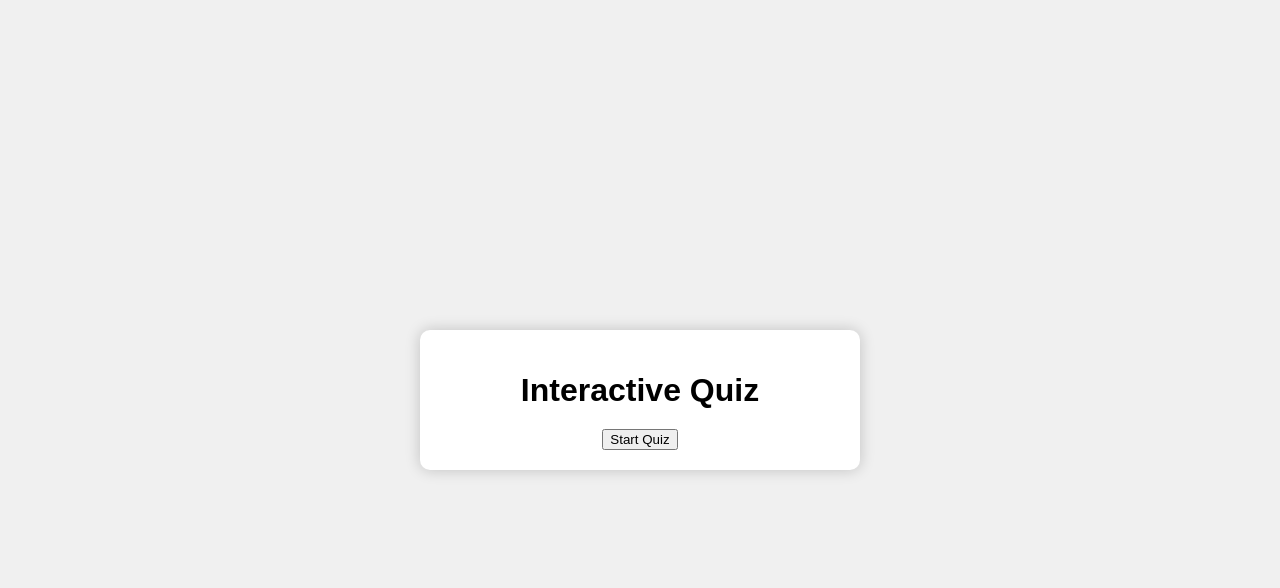
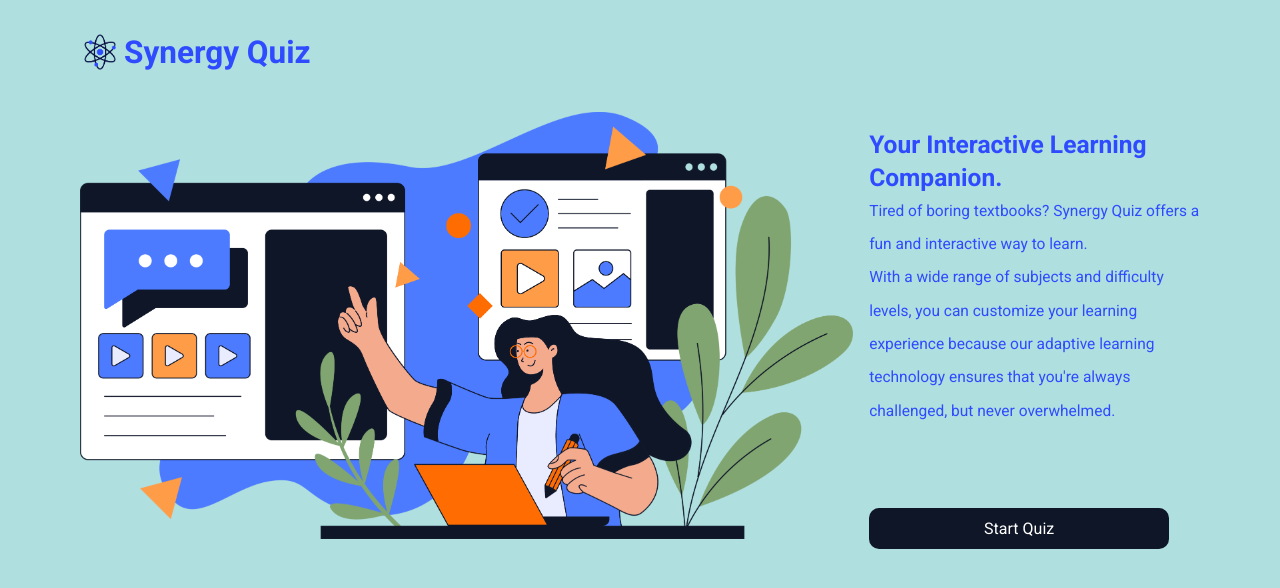
Before and after one commit to MIGHTYJNR/SynergyQuizProject, a plain HTML site: page index.html in a window 1280 px wide. Drawn offline with Linux system fonts and the light colour scheme.

Commit message:
HTML, QUIZ, & CSS
I have added a new html index file, moved the original contents in there to quiz file.
Styled the pages using css.

```diff
--- a/index.html
+++ b/index.html
@@ -3,44 +3,31 @@
 <head>
     <meta charset="UTF-8">
     <meta name="viewport" content="width=device-width, initial-scale=1.0">
-        <title>Synergy Quiz App</title>
     <link rel="stylesheet" href="style.css">
+    <link rel="preconnect" href="https://fonts.googleapis.com">
+    <link rel="preconnect" href="https://fonts.gstatic.com" crossorigin>
+    <link href="https://fonts.googleapis.com/css2?family=Poppins:ital,wght@0,100;0,200;0,300;0,400;0,500;0,600;0,700;0,800;0,900;1,100;1,200;1,300;1,400;1,500;1,600;1,700;1,800;1,900&family=Roboto:ital,wght@0,100;0,300;0,400;0,500;0,700;0,900;1,100;1,300;1,400;1,500;1,700;1,900&display=swap" rel="stylesheet">
+    <title>Synergy Quiz</title>
 </head>
 <body>
-        <div class="quiz-container">
-
-            <h1>Interactive Quiz</h1>
-
-            <div id="start-box">
-                <button id="start-button" onclick="startQuiz()">Start Quiz</button>
+    <header class="quiz-header">
+        <img src="assets/genetic-data-svgrepo-com.png" alt="logo">
+        <h2>Synergy Quiz</h2>
+    </header>
+    <main>
+        <div class="quiz-intro">
+            <img src="assets/vecteezy_online-education-concept-illustration-digital-classroom_10869731.png" alt="quiz">
+            <div class="quiz-intro-msg">
+                <h3>Your Interactive Learning Companion.</h3>
+                <p id="intro-msg">Tired of boring textbooks? Synergy Quiz offers a fun and interactive way to learn. <br> With a wide range of subjects and
+                difficulty levels, you can customize your learning experience because our adaptive learning technology ensures that
+                you're always challenged, but never overwhelmed.</p>
+                <a href="quiz.html" id="start-quiz" onclick="startQuiz()">
+                    Start Quiz
+                </a>
             </div>
-            <!-- I used most tags as placeholder, getting the value from the JS by calling the id,
-             for any improvements pls take note of the id -->
-            <div id="progress-bar">
-                <div id="progress"></div>
         </div>
-
-            <div id="question-box" style="display: none;">
-                <p id="question"></p>
-                <div id="answers">
-                    <button class="answer-button" onclick="selectAnswer(0)">Answer 1</button>
-                    <button class="answer-button" onclick="selectAnswer(1)">Answer 2</button>
-                    <button class="answer-button" onclick="selectAnswer(2)">Answer 3</button>
-                    <button class="answer-button" onclick="selectAnswer(3)">Answer 4</button>
-                </div>
-                <p id="feedback" style="margin-top: 10px;"></p>
-                <p id="timer">Time left: <span id="time-left">15</span> seconds</p>
-                <button id="next-button" onclick="nextQuestion()">Next</button>
-            </div>
-
-            <div id="result-box" style="display: none;">
-                <h2 id="score-overall">Your Score:</h2>
-                <p id="score"></p>
-                <div id="correct-answers"></div>
-                <button onclick="restartQuiz()">Restart Quiz</button>
-            </div>
-
-        </div>
+    </main>
     <script src="script.js"></script>
 </body>
 </html>
--- a/style.css
+++ b/style.css
@@ -1,24 +1,120 @@
 body {
-    font-family: Arial, sans-serif;
-    background-color: #f0f0f0;
-    display: flex;
-    justify-content: center;
-    align-items: center;
-    height: 100vh;
-    margin: 0;
+    font-family: "Roboto", sans-serif;
+    font-weight: 400;
+    font-style: normal;
+    font-size: 21px;
+    background-color: rgb(175, 223, 223);
+    color: #2F4BFF;
+    padding: 0 5rem;
 }
 
+* {
+    margin: 0;
+    box-sizing: border-box;
+}
+
+/* Styling for the homepage (index.html) */
+
+.quiz-header {
+    display: flex;
+    flex-direction: row;
+    padding-top: 2rem;
+}
+
+.quiz-header img {
+    width: 40px;
+    height: 40px;
+}
+
+.quiz-header h2 {
+    padding: 0.13rem 0 0 0.25rem;
+}
+
+.quiz-intro {
+    display: flex;
+    flex-direction: row;
+    margin-top: 2.5rem;
+}
+
+.quiz-intro-msg {
+    line-height: 25pt;
+    margin-left: 1rem;
+    padding-top: 1rem;
+}
+
+.quiz-intro img {
+    width: 773.16px;
+    height: 426.5px;
+}
+
+#intro-msg {
+    font-weight: 400;
+    font-style: normal;
+    font-size: 15.5px;
+}
+
+#start-quiz {
+    background-color: #0F1628;
+    border: none;
+    width: 300px;
+    border-radius: 10px;
+    display: flex;
+    align-items: center;
+    justify-content: center;
+    padding: 0.25rem;
+    margin-top: 5rem;
+    text-decoration: none;
+    font-size: 16px;
+    color: white;
+}
+
+#start-quiz:hover {
+    background-color: #2F4BFF ;
+}
+
+
+
+/* Styling for Questions and Answers page (quiz.html) */
+
 .quiz-container {
-    background-color: white;
+    background-color: #2F4BFF;
+    color: #0F1628;
     padding: 20px;
     border-radius: 10px;
     box-shadow: 0 0 15px rgba(0, 0, 0, 0.2);
-    width: 400px;
+    display: block;
     text-align: center;
+    max-width: 600px;
+    margin-top: 5rem;
+    margin-left: auto;
+    margin-right: auto;
 }
 
-h1 {
-    margin-bottom: 20px;
+#start-button {
+    border: none;
+    padding: 0.15rem;
+    margin-top: 2rem;
+    border-radius: 10px;
+    width: 200px;
+}
+
+#answers {
+    display: flex;
+    flex-direction: row;
+    justify-content: center;
+    align-items: center;
+    gap: 20px;
+}
+
+.answer-button,
+#next-button {
+    width: 400px;
+    padding: 1rem;
+    margin-bottom: 0.5rem;
+    display: flex;
+    flex-direction: row;
+    justify-content: center;
+    align-items: center;
 }
 
 .answer-button:hover {
@@ -39,3 +135,8 @@ h1 {
     height: 100%;
     width: 0;
 }
+
+#result-box {
+    margin: 0.5rem;
+    padding: 0.5rem;
+}
```
Also changed, not shown: quiz.html (added, +62 -0 lines), assets/genetic-data-svgrepo-com.png (added), assets/target-svgrepo-com.png (added), assets/vecteezy_online-education-concept-illustration-digital-classroom_10869731.png (added). Lines whose indentation alone changed are shown as unchanged.
